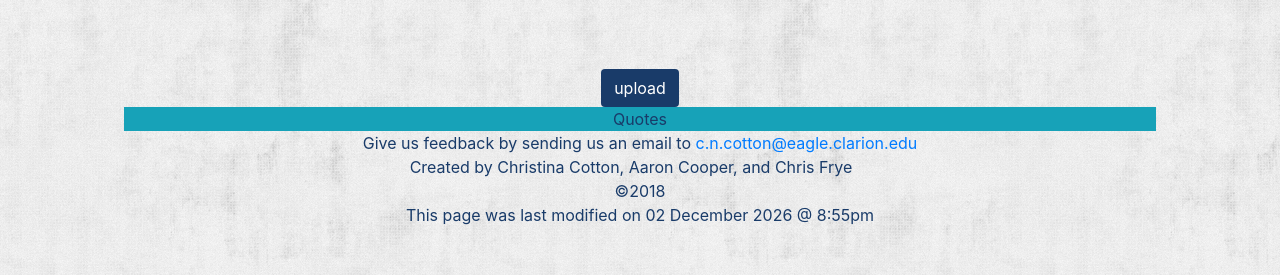
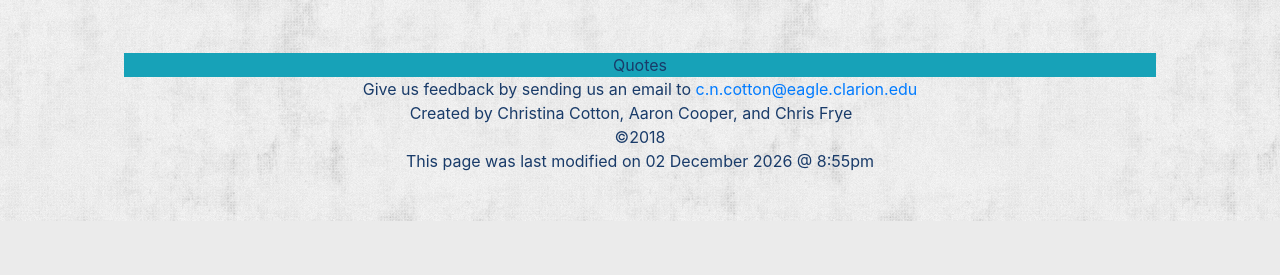
Before and after one commit to cfrye2913/Clarion-Athletics-Site, a PHP site: page /videos.php in a window 1280 px wide. Shown: the part 1016-1291 px from the top of the page. After the commit the page ends 1237 px from the top, so only its background shows below. Run offline with PHP 8.4, Linux system fonts and the light colour scheme; some libraries are stand-ins or nearby versions.

Commit message:
Removed video upload button

```diff
--- a/pages/videos.php
+++ b/pages/videos.php
@@ -21,10 +21,6 @@
             <iframe width="560" height="315" src="https://www.youtube.com/embed/rT7DgCr-3pg" frameborder="0" allow="autoplay; encrypted-media" allowfullscreen></iframe>
         </div>
 
-        <form action = "../phpFunctionality/uploadQuoteFile.php" method = "post">
-
-            <input type = "submit" value = "upload" class = "btn btn-color-clarionBlue mt-3 text-white"/>
-        </form>
 
         <?php $myfile = fopen("../resourceFiles/quotes.txt", "r") or die("Unable to open file!");
         // Output one line until end-of-file
```
